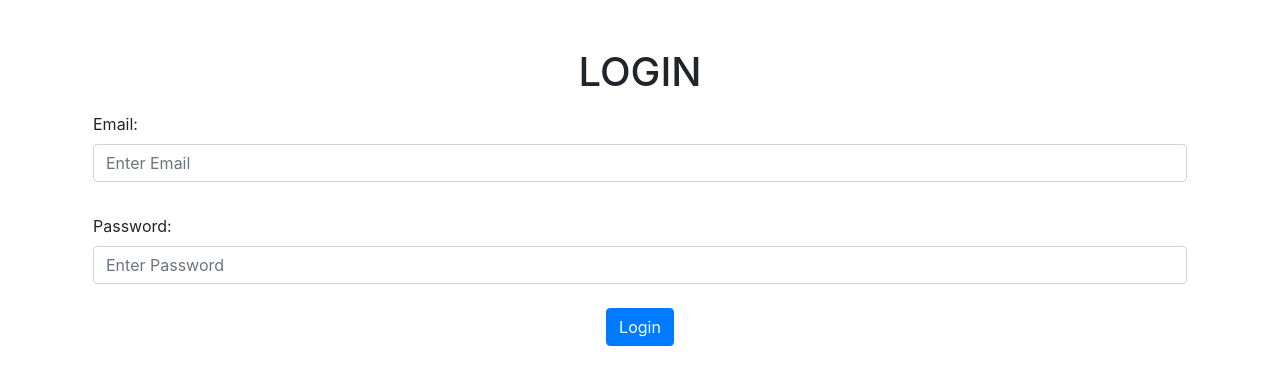
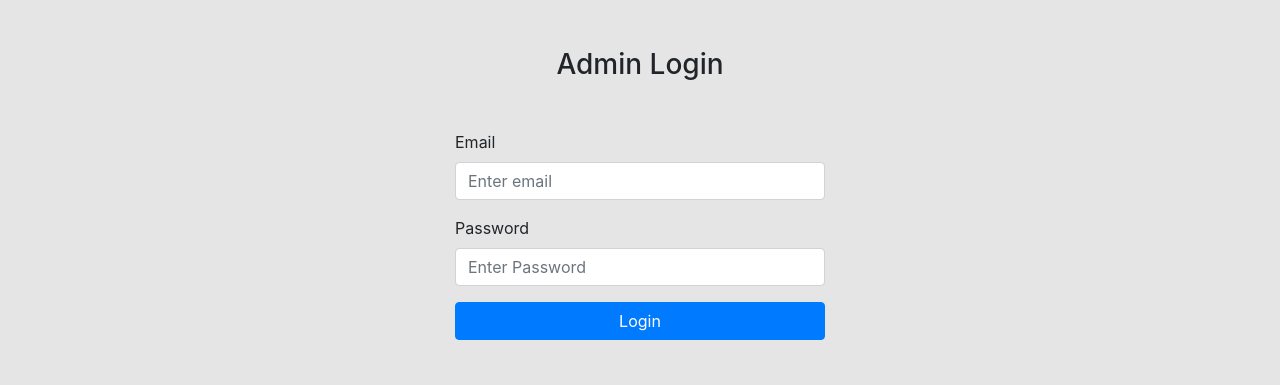
Before and after one commit to amritheshsiva/hospital_management, a Django app: page / in a window 1280 px wide. Shown: the top 385 px of the page. Run offline with Django 4.2, Linux system fonts and the light colour scheme; some libraries are stand-ins or nearby versions.

Commit message:
admin pages

```diff
--- a/Admin/adminside/adminapp/templates/Login.html
+++ b/Admin/adminside/adminapp/templates/Login.html
@@ -3,31 +3,27 @@
 <head>
     <meta charset="UTF-8">
     <meta name="viewport" content="width=device-width, initial-scale=1.0">
-    <title>Login Page</title>
+    <title>Login</title>
     <link rel="stylesheet" href="https://maxcdn.bootstrapcdn.com/bootstrap/4.5.0/css/bootstrap.min.css">
     <script src="https://ajax.googleapis.com/ajax/libs/jquery/3.5.1/jquery.min.js"></script>
     <script src="https://cdnjs.cloudflare.com/ajax/libs/popper.js/1.16.0/umd/popper.min.js"></script>
     <script src="https://maxcdn.bootstrapcdn.com/bootstrap/4.5.0/js/bootstrap.min.js"></script>
 
 </head>
-<body>
-    <div class="container mt-5">
-        <h1 class="text-center">LOGIN</h1>
-        <div class=" justify-content-center">
-            <div class="form-group p-2">
-                <label for="email">Email:</label>
-                <input type="text" class="form-control" id="email" placeholder="Enter Email">
+<body style="background-color:rgb(229, 229, 229)";>
+    <div class="container mt-5 mx-auto " style="max-width:400px;">
+        <h3 class="text-center mb-5">Admin Login</h3>
+        <form>
+            <div class="form-group">
+                <label>Email</label>
+                <input type="email" class="form-control" placeholder="Enter email">
             </div>
-            <div class="form-group p-2">
-                <label for="pwd">Password:</label>
-                <input type="password" class="form-control" id="pwd" Placeholder="Enter Password">
+            <div class="form-group">
+                <label>Password</label>
+                <input type="password" class="form-control" placeholder="Enter Password">
             </div>
-            <div class="text-center">
-                <button type="button" class="btn btn-primary">Login</button>
-            </div>
-            <div>
-            </div>
-        </div>
+            <button type="button" class="btn btn-primary btn-block">Login</button>
+        </form>
     </div>
 </body>
 </html>
```
Also changed, not shown: Admin/adminside/adminapp/templates/Home.html (+15 -4 lines), Admin/adminside/adminapp/templates/app_manage.html (added, +16 -0 lines), Admin/adminside/adminapp/templates/doc_manage.html (added, +16 -0 lines), Admin/adminside/adminapp/templates/partials/navbar.html (added, +22 -0 lines), Admin/adminside/adminapp/templates/user_manage.html (added, +16 -0 lines).
